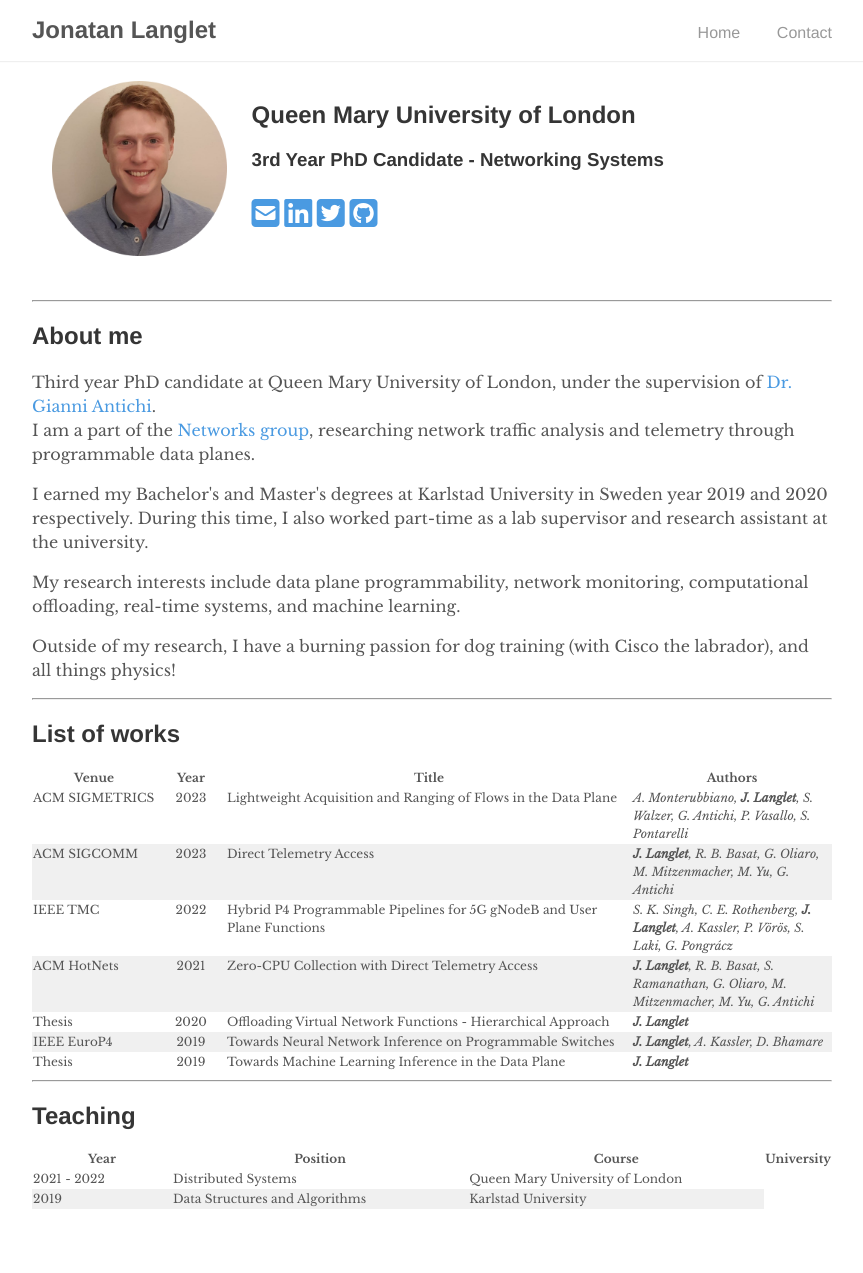
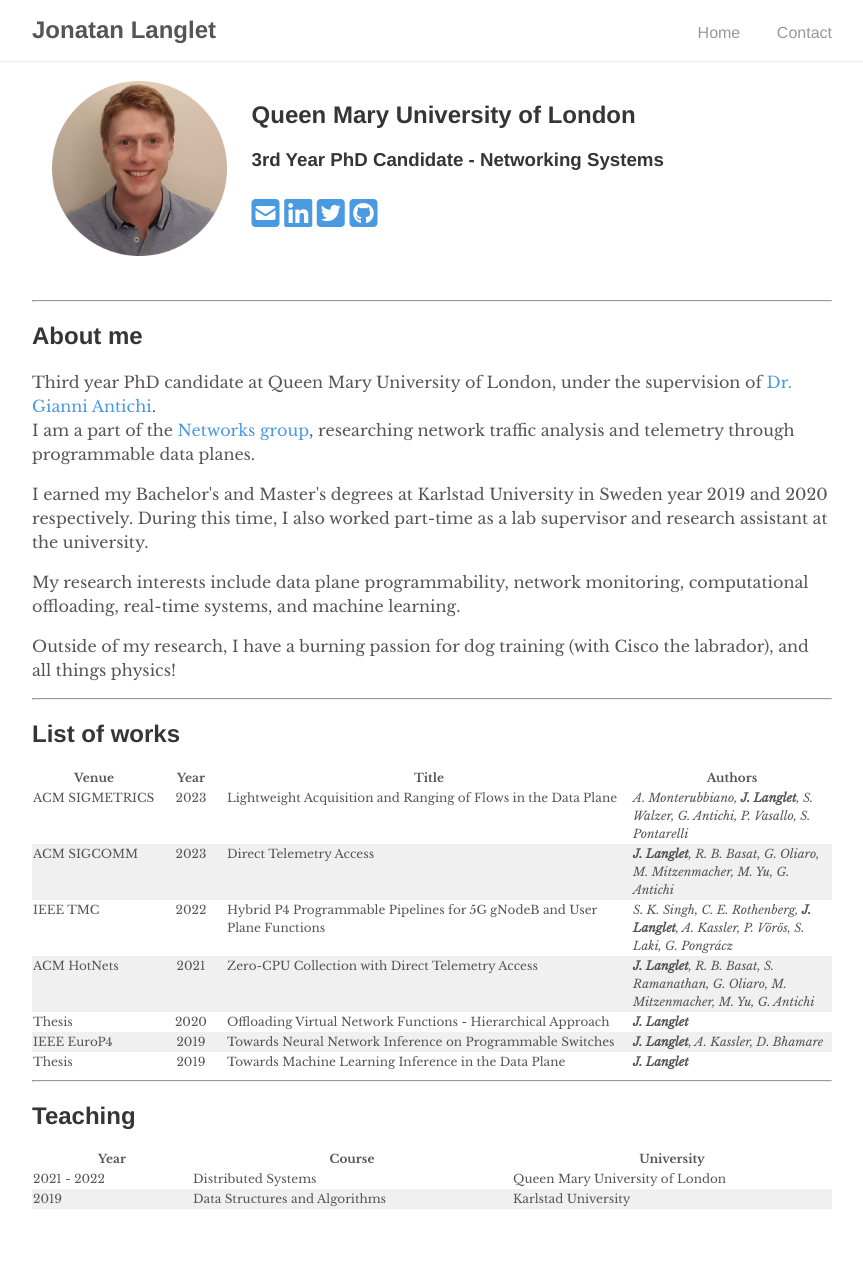
Before and after one commit to jonlanglet/jonlanglet.github.io, a Jekyll site: the page built from index.md, in a window 1280 px wide. Shown: the whole page, without its empty margins (208-1071 px from the left). Built offline with Jekyll 4.4.1, drawn with Linux system fonts in a browser that asks for light colours; nearby versions of some CDN libraries; a style sheet for code colours, icons or effects is not loaded.

Commit message:
Fix style

```diff
--- a/_includes/teaching.html
+++ b/_includes/teaching.html
@@ -11,7 +11,6 @@
 		<thead>
 			<tr class="header">
 				<th>Year</th>
-				<th>Position</th>
 				<th>Course</th>
 				<th>University</th>
 			</tr>
```
